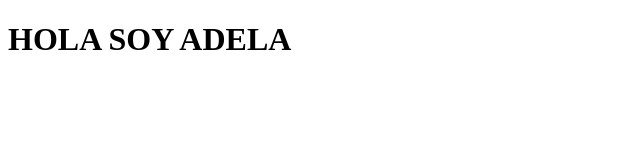
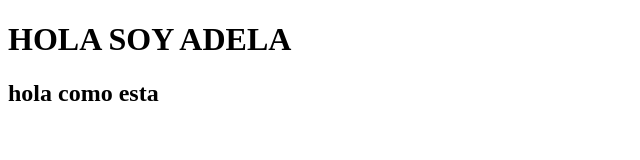
Before and after one commit to adelasegura/FiN, a plain HTML site: page Index.html in a window 1280 px wide. Shown: the whole page, without its empty margins (0-640 px from the left). Drawn offline with Linux system fonts and the light colour scheme.

Commit message:
1234
tercerra

```diff
--- a/Index.html
+++ b/Index.html
@@ -8,5 +8,6 @@
 </head>
 <body>
     <h1>HOLA SOY ADELA</h1>
+    <h2>hola como esta</h2>
 </body>
 </html>
```
